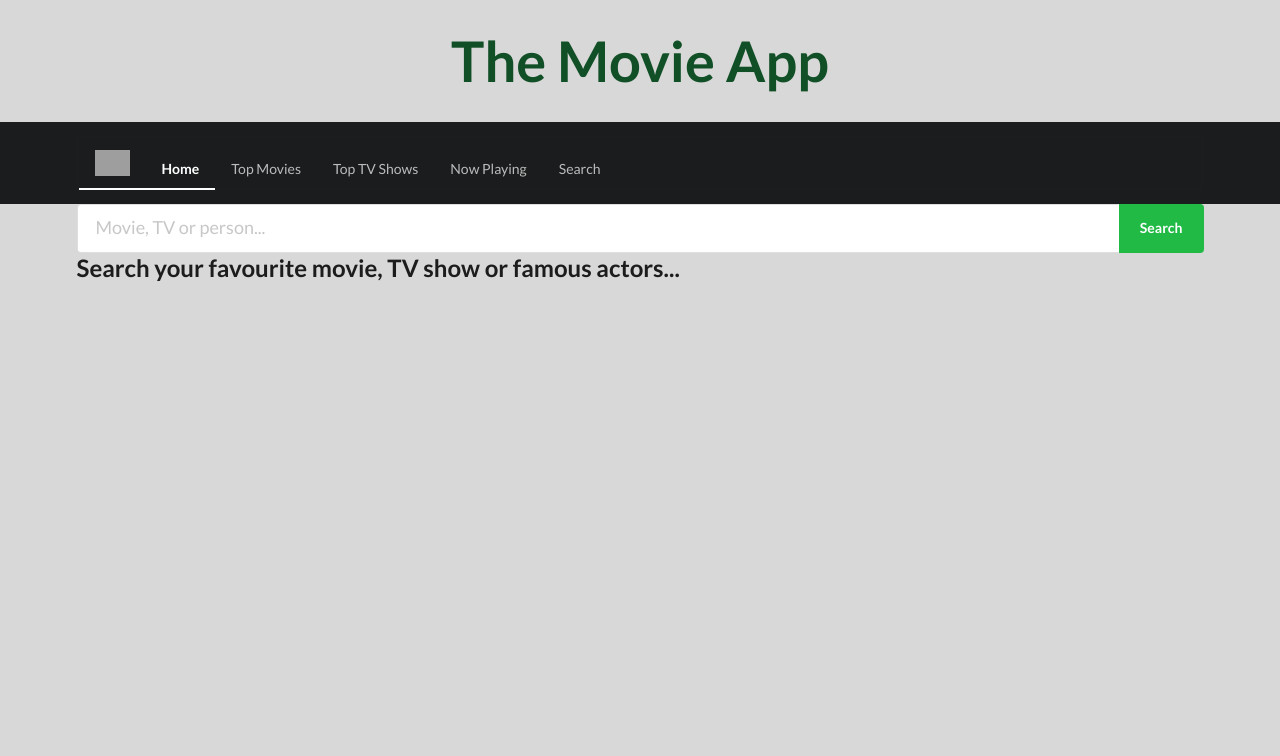
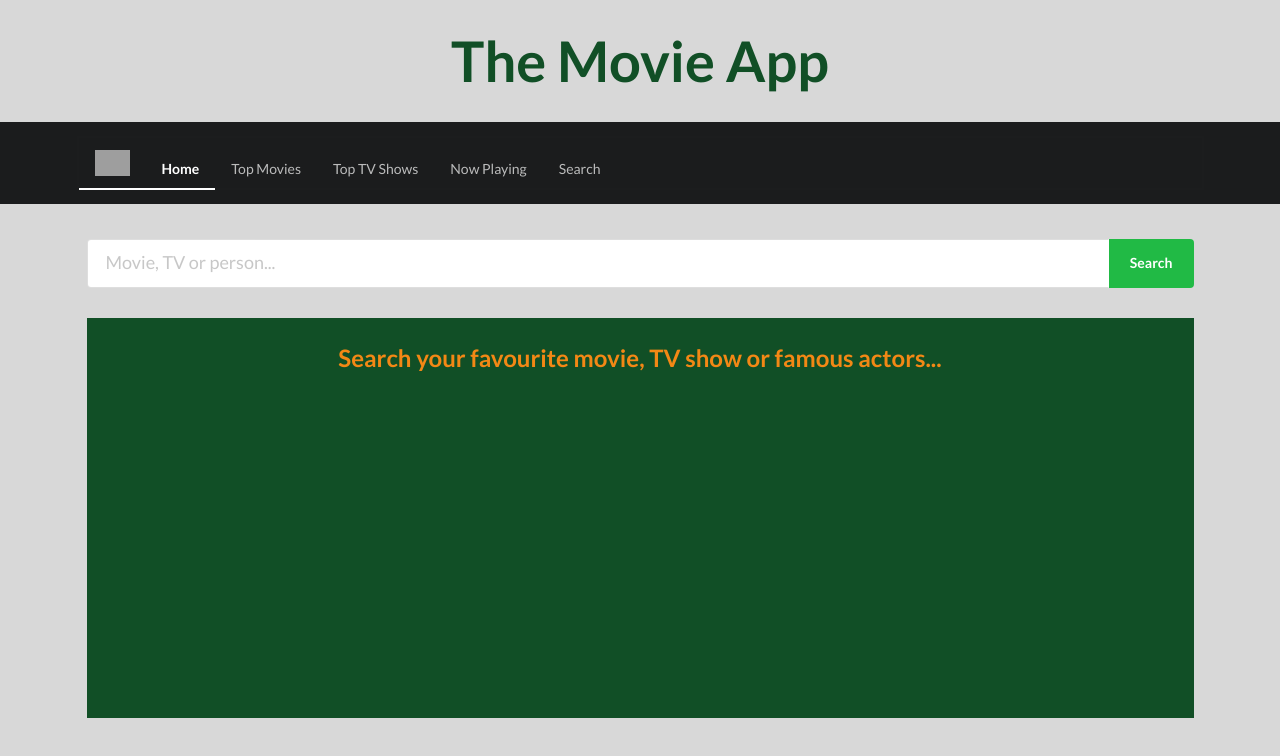
Before and after one commit to mateuszlubianka1993/the-movie-app, a React (Create React App) app: page /search in a window 1280 px wide. Shown: the top 756 px of the page. Built offline with nearby package versions, Linux system fonts and the light colour scheme; grey boxes are pictures that could not be loaded.

Commit message:
add Search.css

```diff
--- a/src/components/Search.js
+++ b/src/components/Search.js
@@ -4,6 +4,8 @@ import {getInputValue, getSearched} from '../actions';
 import Movie from './Movie';
 import Show from './Show';
 import Person from './Person';
+import '../styles/display-items.css';
+import '../styles/Search.css';
 
 class Search extends React.Component {
 
@@ -21,17 +23,17 @@ class Search extends React.Component {
                     } else return null;
                 });
             } else {
-                return <h2>Search your favourite movie, TV show or famous actors...</h2>;
+                return <h2 className="search-header">Search your favourite movie, TV show or famous actors...</h2>;
             };
         };
 
         return(
-            <div className="ui container">
-                <form onSubmit={(e)=>this.props.getSearched(e, inputValue)} className="ui action big fluid input">
+            <div className="ui container display-container">
+                <form onSubmit={(e)=>this.props.getSearched(e, inputValue)} className="ui action big fluid input search-form">
                     <input onChange={(e)=>this.props.getInputValue(e.target.value)} required type="text" placeholder="Movie, TV or person..."/>
                     <button className="ui positive button">Search</button>
                 </form>
-                <div className="search-list">
+                <div className="search-list item-list">
                     {renderResults()}
                 </div>
             </div>
--- /dev/null
+++ b/src/styles/Search.css
@@ -0,0 +1,6 @@
+.search-header {
+    color: #F38815;
+}
+.search-form {
+    margin-bottom: 30px;
+}
--- a/src/styles/display-items.css
+++ b/src/styles/display-items.css
@@ -8,6 +8,7 @@
     flex-wrap: wrap;
     justify-content: space-around;
     align-items: baseline;
+    min-height: 50vh;
 }
 .green-color {
     color: #114F26;
```
